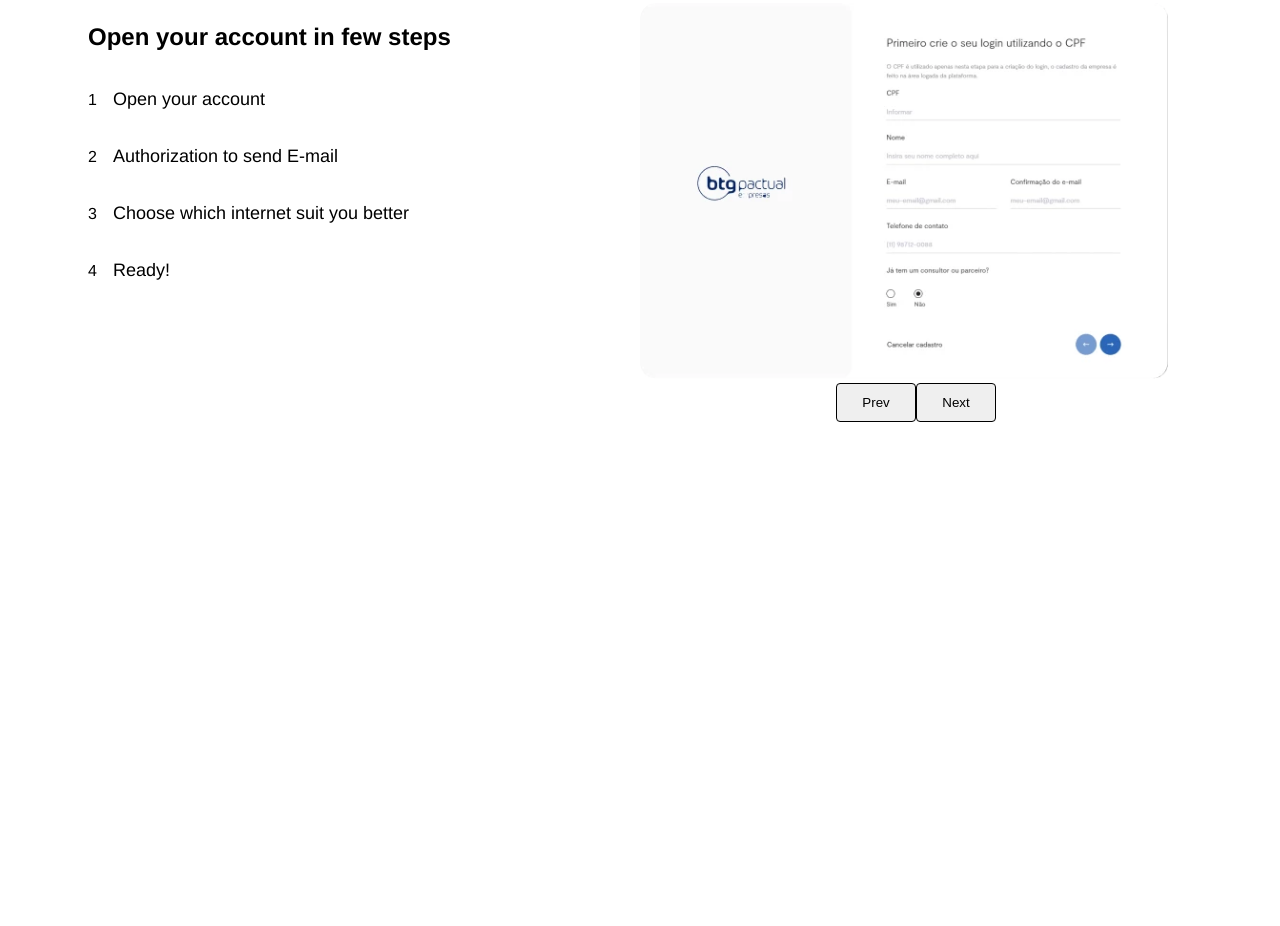
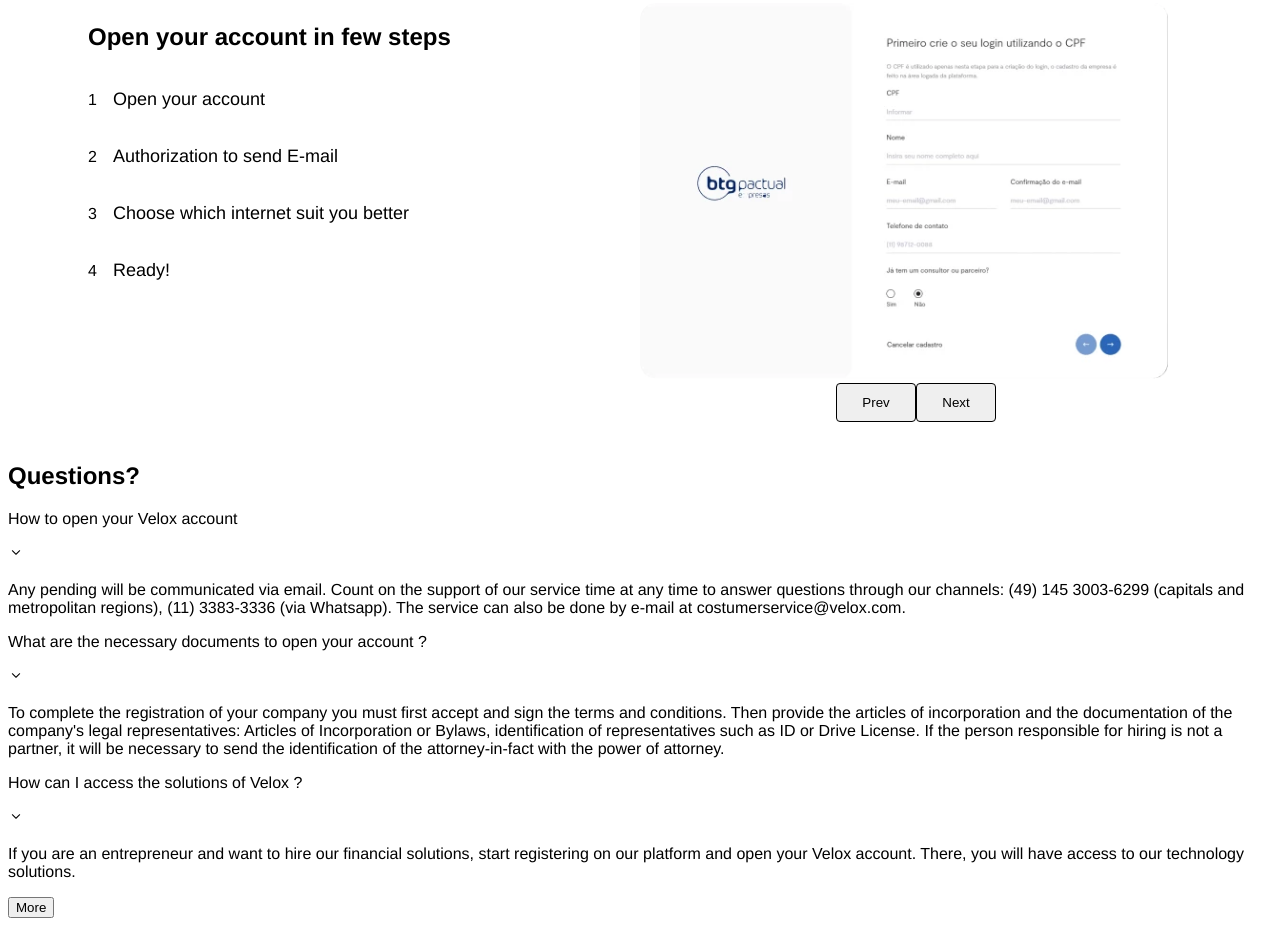
Before and after one commit to FrotaLucas/velox_business_account_v2, a plain HTML site: page index.html in a window 1280 px wide. Shown: the part 1475-2401 px from the top of the page. Before the commit the page ends 1937 px from the top, so only its background shows below. Drawn offline with Linux system fonts and the light colour scheme.

Commit message:
redefine route to js file

```diff
--- a/index.html
+++ b/index.html
@@ -4,7 +4,8 @@
   <meta charset="UTF-8">
   <meta name="viewport" content="width=device-width, initial-scale=1.0">
   <link rel="stylesheet" href="style.css">
-  <script src="business.js"></script>
+  <script src="./js/business.js"></script>
+  <script src="./js/questions.js"></script>
   <title>Document</title>
 </head>
 <body>
@@ -148,5 +149,54 @@
 
   </section>
 
+
+  <section>
+    <div id="Questions">
+      <h2>Questions?</h2>
+      <div>
+        <div class="collapsible">
+          <p>How to open your Velox account</p>
+          <img src="./svgs/arrow_down.svg">
+        </div>
+        <p class="content-question">
+          Any pending will be communicated via email. Count on the support of our service time at any time to answer questions through our channels:
+          (49) 145 3003-6299 (capitals and metropolitan regions),
+           (11) 3383-3336 (via Whatsapp). The service can also be done by e-mail at costumerservice@velox.com.
+        </p>
+        <span></span>
+      </div>
+
+      <div>
+        <div class="collapsible">
+          <p>What are the necessary documents to open your account ?</p>
+          <img src="./svgs/arrow_down.svg">
+        </div>
+        <p class="content-question">
+          To complete the registration of your company you must first accept and sign the terms and conditions. Then provide the articles of incorporation and the documentation of the company's legal representatives:
+           Articles of Incorporation or Bylaws, identification of representatives such as ID or Drive License. If the person
+          responsible for hiring is not a partner, it will be necessary to send the identification of the attorney-in-fact with the power of attorney.
+        </p>
+        <span></span>
+
+      </div>
+
+      <div>
+        <div class="collapsible">
+          <p>How can I access the solutions of Velox ?</p>
+          <img src="./svgs/arrow_down.svg">
+        </div>
+        <p class="content-question">
+          If you are an entrepreneur and want to hire our financial solutions,
+          start registering on our platform and open your Velox account. There, you will have access to our technology solutions.</p>
+        <span></span>
+
+     </div>
+      <button class="button-questions"> More</button>
+
+
+    </div>
+
+  </section>
+
 </body>
 </html>
```
